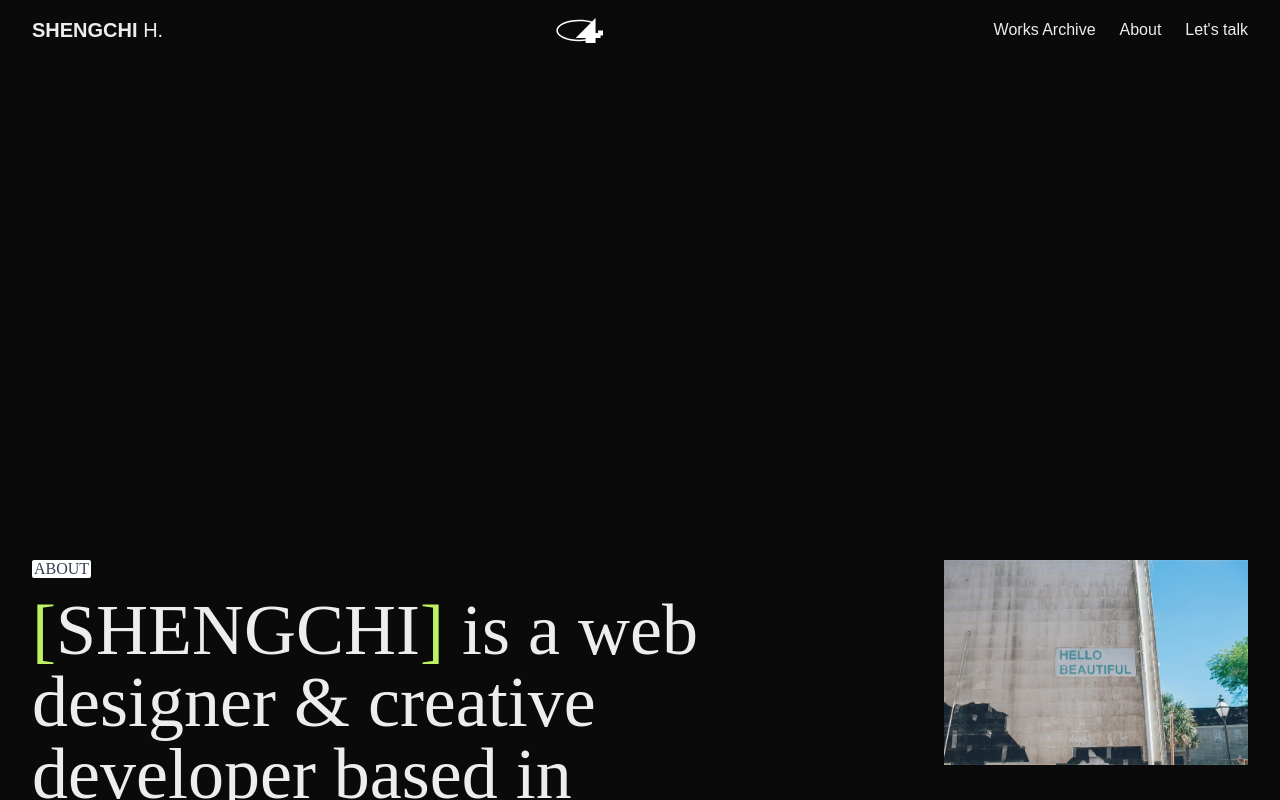
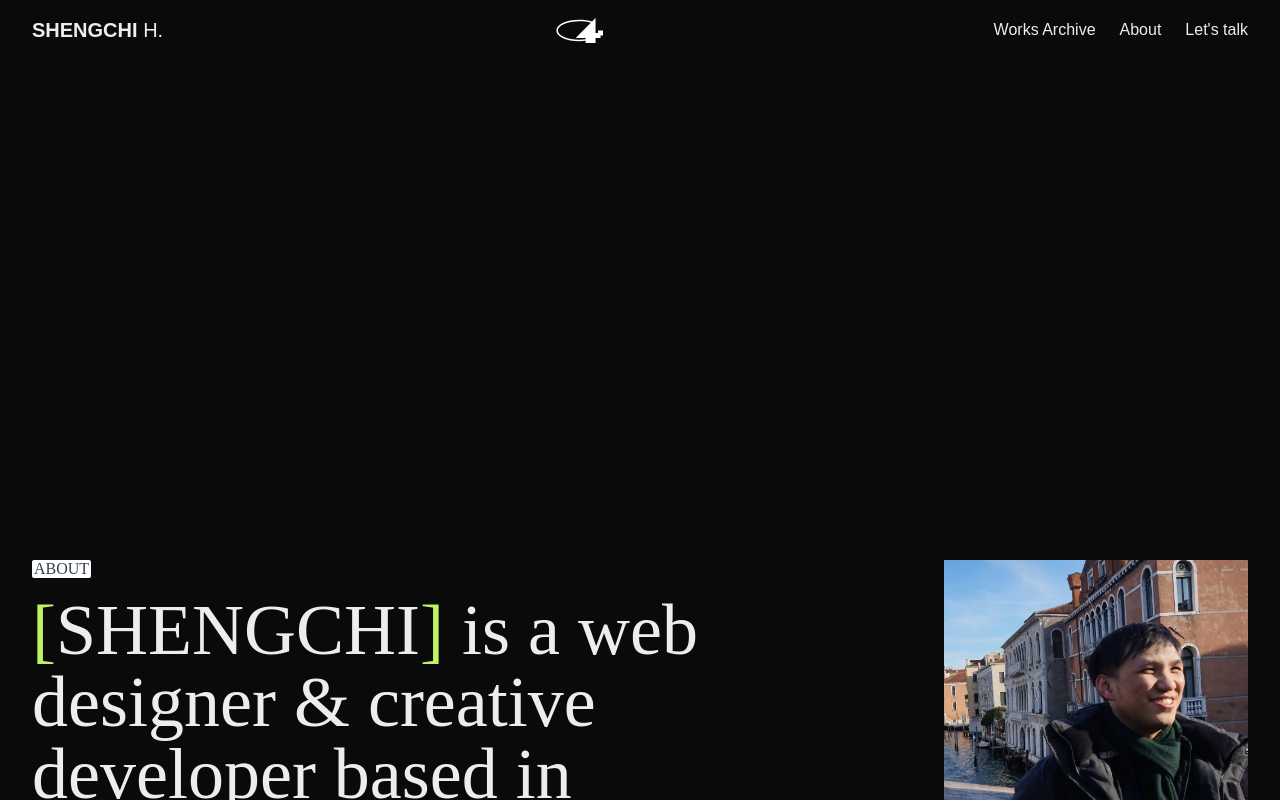
Before and after one commit to josh4work0224/main-portfolio, a Next.js app: page /about in a window 1280 px wide. Shown: the top 800 px of the page. Built offline with nearby package versions, Linux system fonts and the light colour scheme; a web font is replaced by a local one.

Commit message:
Update about page background image from JPG to WEBP format for improved loading performance and modern web standards.

```diff
--- a/src/pages/about.js
+++ b/src/pages/about.js
@@ -24,7 +24,7 @@ export default function Archive() {
           </p>
         </div>
         <Image
-          src="/assets/hero-bg.jpg"
+          src="/assets/personal-img.webp"
           alt="background"
           width={1920}
           height={1080}
```
Also changed, not shown: public/assets/personal-img.webp (added).
